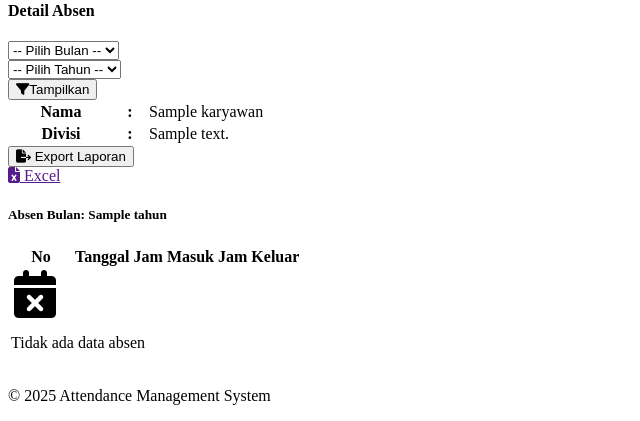
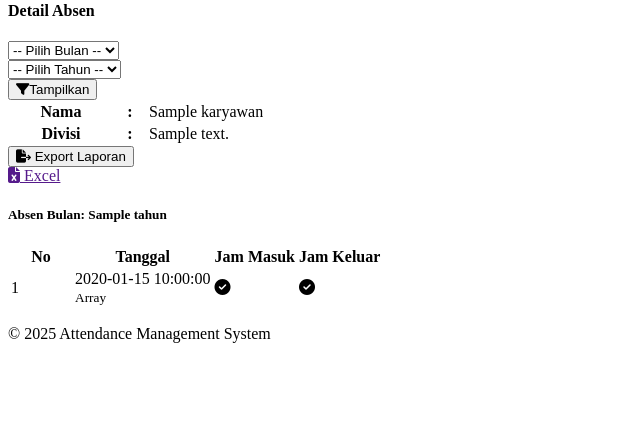
Before and after one commit to mardiansyah23/absensi, a PHP site: the page made by application/views/absensi/detail.php in a window 1280 px wide. Shown: the part 540-961 px from the top of the page, without its empty margins (0-640 px from the left). After the commit the page ends 883 px from the top, so only its background shows below. Run offline with PHP 8.4, Linux system fonts and the light colour scheme; the template is opened without the code that fills it: most values are stand-ins (such as "Sample title", 1, 10 or a date in 2020); data that the repository does not hold is empty.

Commit message:
second commit

```diff
--- a/application/views/absensi/detail.php
+++ b/application/views/absensi/detail.php
@@ -87,13 +87,19 @@
                             <?php if($absen): ?>
                                 <?php foreach($hari as $i => $h): ?>
                                     <?php
-                                        $key = array_search($h['tgl'], array_column($absen, 'tgl'));
-                                        $absen_harian = $key !== false ? $absen[$key] : '';
+                                        // Cari item dalam $absen yang memiliki tgl yang sama dengan $h['tgl']
+                                        $absen_harian = null;
+                                        foreach($absen as $item) {
+                                            if($item['tgl'] == $h['tgl']) {
+                                                $absen_harian = $item;
+                                                break;
+                                            }
+                                        }
 
                                         $row_class = '';
                                         if(in_array($h['hari'], ['Sabtu', 'Minggu'])) {
                                             $row_class = 'table-secondary';
-                                        } elseif($absen_harian == '') {
+                                        } elseif($absen_harian === null) {
                                             $row_class = 'table-danger';
                                         }
                                     ?>
@@ -110,7 +116,7 @@
                                                 </span>
                                             <?php else: ?>
                                                 <?php
-                                                    $jam_masuk = check_jam(@$absen_harian['jam_masuk'], 'Masuk');
+                                                    $jam_masuk = $absen_harian ? check_jam($absen_harian['jam_masuk'], 'Masuk') : 'Tidak Absen';
                                                     $badge_class = strpos($jam_masuk, 'Tidak') !== false ? 'bg-danger' : 'bg-success';
                                                     $icon_class = strpos($jam_masuk, 'Tidak') !== false ? 'fa-times-circle' : 'fa-check-circle';
                                                 ?>
@@ -127,7 +133,7 @@
                                                 </span>
                                             <?php else: ?>
                                                 <?php
-                                                    $jam_pulang = check_jam(@$absen_harian['jam_pulang'], 'Pulang');
+                                                    $jam_pulang = $absen_harian ? check_jam($absen_harian['jam_pulang'], 'Pulang') : 'Tidak Absen';
                                                     $badge_class = strpos($jam_pulang, 'Tidak') !== false ? 'bg-danger' : 'bg-success';
                                                     $icon_class = strpos($jam_pulang, 'Tidak') !== false ? 'fa-times-circle' : 'fa-check-circle';
                                                 ?>
```
